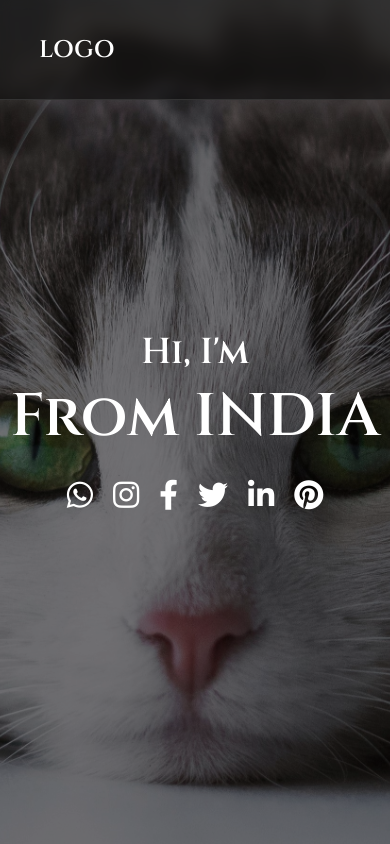
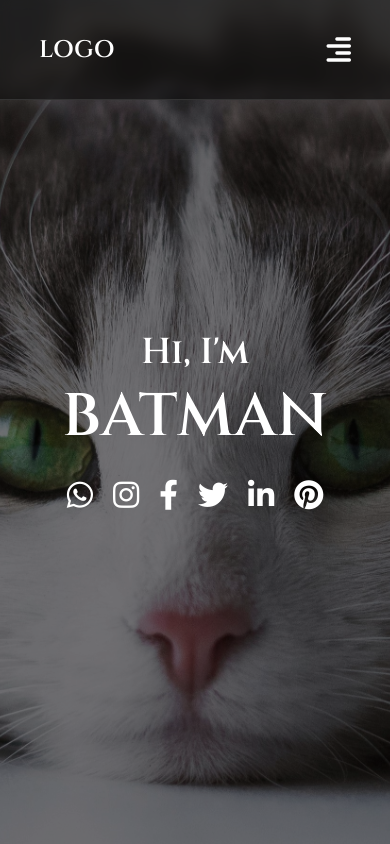
Before and after one commit to Visalan-H/React-Task-1, a React (Vite) app: page / in a window 390 px wide. Shown: the top 844 px of the page. Built offline with nearby package versions, Linux system fonts and the light colour scheme.

Commit message:
responsiveness

```diff
--- a/src/Header/Header.css
+++ b/src/Header/Header.css
@@ -10,49 +10,89 @@
     height: 100px;
     align-items: center;
     justify-content: space-between;
+}
 
-    & * {
+.header_main * {
     cursor: pointer;
     color: white;
 }
 
-    & .ham_menu{
+.ham_menu {
     display: none;
-        border: 1px solid;
     width: 15%;
     height: 50%;
-
-        /* & .menu_items{
-            display: none;
-        } */
+    position: relative;
 }
 
-    & .nav_links {
+.ham_menu i {
+    font-size: 28px;
+    position: absolute;
+    top: 50%;
+    left: 100%;
+    transform: translate(-100%, -50%);
+}
+
+.menu_items {
+    top: 100%;
+    position: absolute;
+    left: -100%;
+    height: 100vh;
+    background-color: #203D3F;
+    width: 100%;
+    z-index: 1;
+    transition: all 0.5s;
+    text-align: center;
+
+    & a{
+        display: block;
+        width: 100%;
+        margin-top: 30px;
+        height: 55px;
+        border-radius: 5px;
+        background-color: #32BC81;
+        position: relative;
+
+        & h3{
+            position: absolute;
+            top: 50%;
+            left: 50%;
+            transform: translate(-50%,-50%);
+        }
+
+    }
+}
+
+.menu_items.show {
+    left: 0;
+    transition: all 0.5s;
+}
+
+.nav_links {
     height: 100%;
     flex-basis: 65%;
     display: flex;
     align-items: center;
+}
 
-        & * {
+.nav_links * {
     height: 100%;
 }
 
-        &>* {
+.nav_links>* {
     flex-basis: 14.27%;
     font-size: 1rem;
 }
 
-        & a {
+.nav_links a {
     display: flex;
     align-items: center;
     justify-content: center;
     transition: 0.3s;
 }
 
-        & a:hover {
+.nav_links a:hover {
     background-color: #32BC81;
     transition: 0.3s;
-        }
 }
 
 @media only screen and (max-width: 1200px) {
@@ -66,19 +106,11 @@
         display: none;
     }
 
-        /* .ham_menu{
+    .ham_menu {
         display: block;
     }
-
-        .ham_menu:active{
-
-            & .menu_items{
-                display: block;
-            }
-        } */
 }
 
 .logo {
     flex-basis: 15%;
 }
-}
--- a/src/Header/Header.jsx
+++ b/src/Header/Header.jsx
@@ -1,6 +1,13 @@
+import React, { useState } from 'react';
 import './Header.css';
 
 function Header() {
+    const [menuOpen, setMenuOpen] = useState(false);
+
+    const toggleMenu = () => {
+        setMenuOpen(!menuOpen);
+    };
+
     return (
         <div className="header_main padded">
             <div className="logo">
@@ -15,17 +22,33 @@ function Header() {
                 <h3><a href='#blogs'>Blog</a></h3>
                 <h3><a href='#contact'>Contact</a></h3>
             </div>
-            {/* <div className="ham_menu">
-                <div className="menu_items">
-                    <h3><a href='#'>Home</a></h3>
-                    <h3><a href='#'>About</a></h3>
-                    <h3><a href='#'>Services</a></h3>
-                    <h3><a href='#'>Portfolio</a></h3>
-                    <h3><a href='#'>Pricing</a></h3>
-                    <h3><a href='#'>Blog</a></h3>
-                    <h3><a href='#'>Contact</a></h3>
-                </div>
-            </div> */}
+            <div className="ham_menu padded" onClick={toggleMenu}>
+                <i className="fa fa-align-right"></i>
+            </div>
+            <div className={`menu_items ${menuOpen ? 'show' : ''} padded`}>
+                <a href='#home' onClick={toggleMenu}>
+                    <h3>Home</h3>
+                </a>
+                <a href='#about' onClick={toggleMenu}>
+                    <h3>About</h3>
+                </a>
+                <a href='#services' onClick={toggleMenu}>
+                    <h3>Services</h3>
+                </a>
+                <a href='#portfolio' onClick={toggleMenu}>
+                    <h3>Portfolio</h3>
+                </a>
+                <a href='#pricing' onClick={toggleMenu}>
+                    <h3>Pricing</h3>
+                </a>
+                <a href='#blogs' onClick={toggleMenu}>
+                    <h3>Blog</h3>
+                </a>
+                <a href='#contact' onClick={toggleMenu}>
+                    <h3>Contact</h3>
+                </a>
+            </div>
+
         </div>
     );
 }
--- a/src/HeroSection/HeroSection.jsx
+++ b/src/HeroSection/HeroSection.jsx
@@ -6,7 +6,7 @@ function HeroSection() {
     return (
         <div className="hero_main" id='home'>
             <h2>Hi, I'm</h2>
-            <h1>From INDIA</h1>
+            <h1>BATMAN</h1>
             <div className="social-icons">
                 <div className="social_icon" id='green'>
                     <a href="https://www.whatsapp.com" target="_blank" rel="noopener noreferrer">
```
Lines whose indentation alone changed are shown as unchanged.
